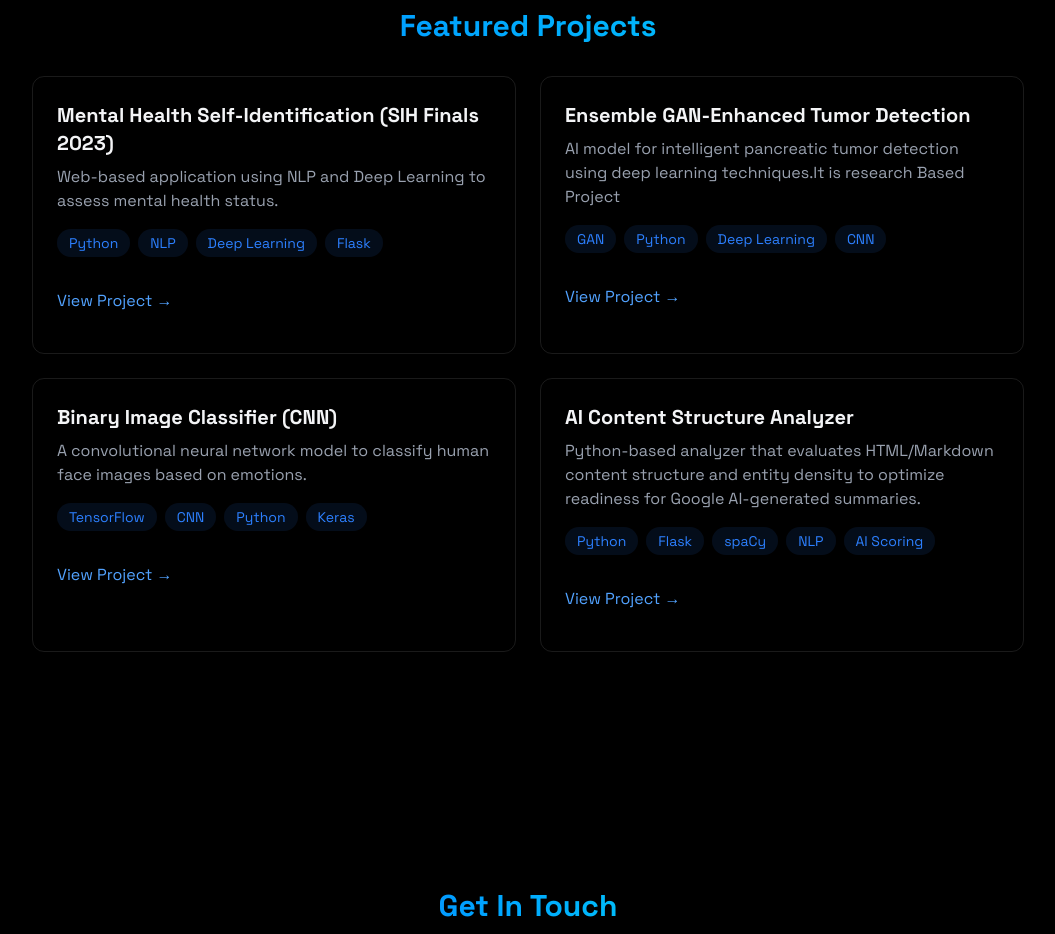
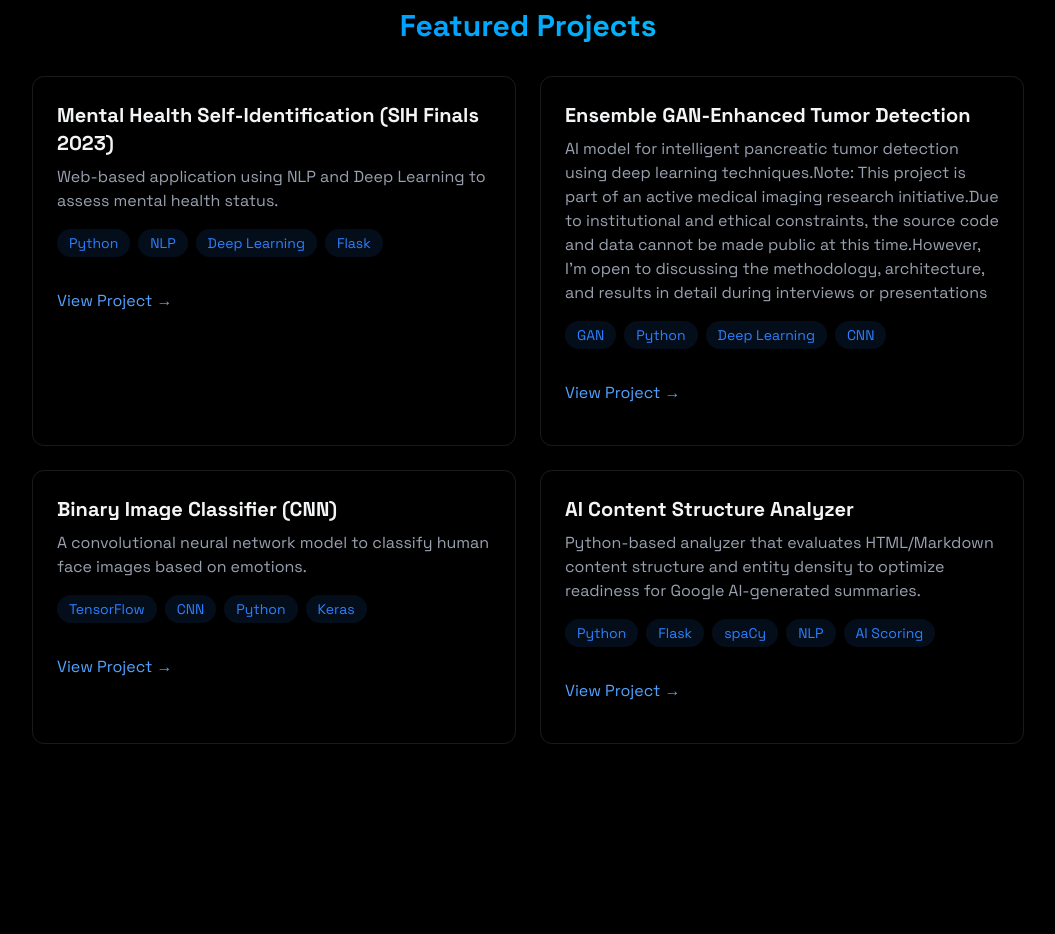
Before and after one commit to As377507/my-portfolio, a React (Vite) app: page / in a window 1280 px wide. Shown: the part 2000-2934 px from the top of the page, without its empty margins (112-1167 px from the left). Built offline with nearby package versions, Linux system fonts and the light colour scheme; the HTML template or start-up script is replaced by a standard one.

Commit message:
some updates added

```diff
--- a/src/components/sections/Projects.jsx
+++ b/src/components/sections/Projects.jsx
@@ -10,9 +10,9 @@ export const Projects = () => {
     },
     {
       title: "Ensemble GAN-Enhanced Tumor Detection",
-      description: "AI model for intelligent pancreatic tumor detection using deep learning techniques.It is research Based Project",
+      description: "AI model for intelligent pancreatic tumor detection using deep learning techniques.Note: This project is part of an active medical imaging research initiative.Due to institutional and ethical constraints, the source code and data cannot be made public at this time.However, I’m open to discussing the methodology, architecture, and results in detail during interviews or presentations",
       techStack: ["GAN", "Python", "Deep Learning", "CNN"],
-      githubLink: "https://github.com/As377507",
+      githubLink: "https://github.com/As377507/",
     },
     {
       title: "Binary Image Classifier (CNN)",
```
